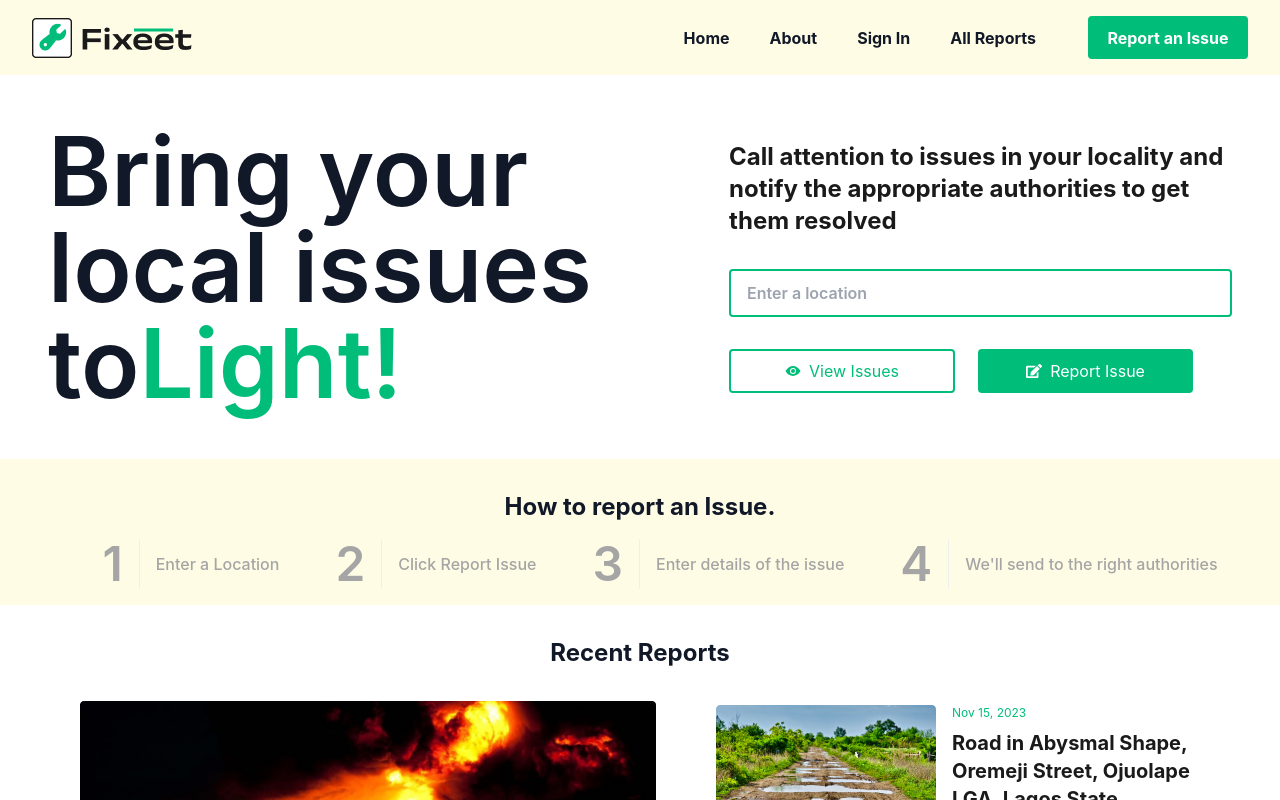
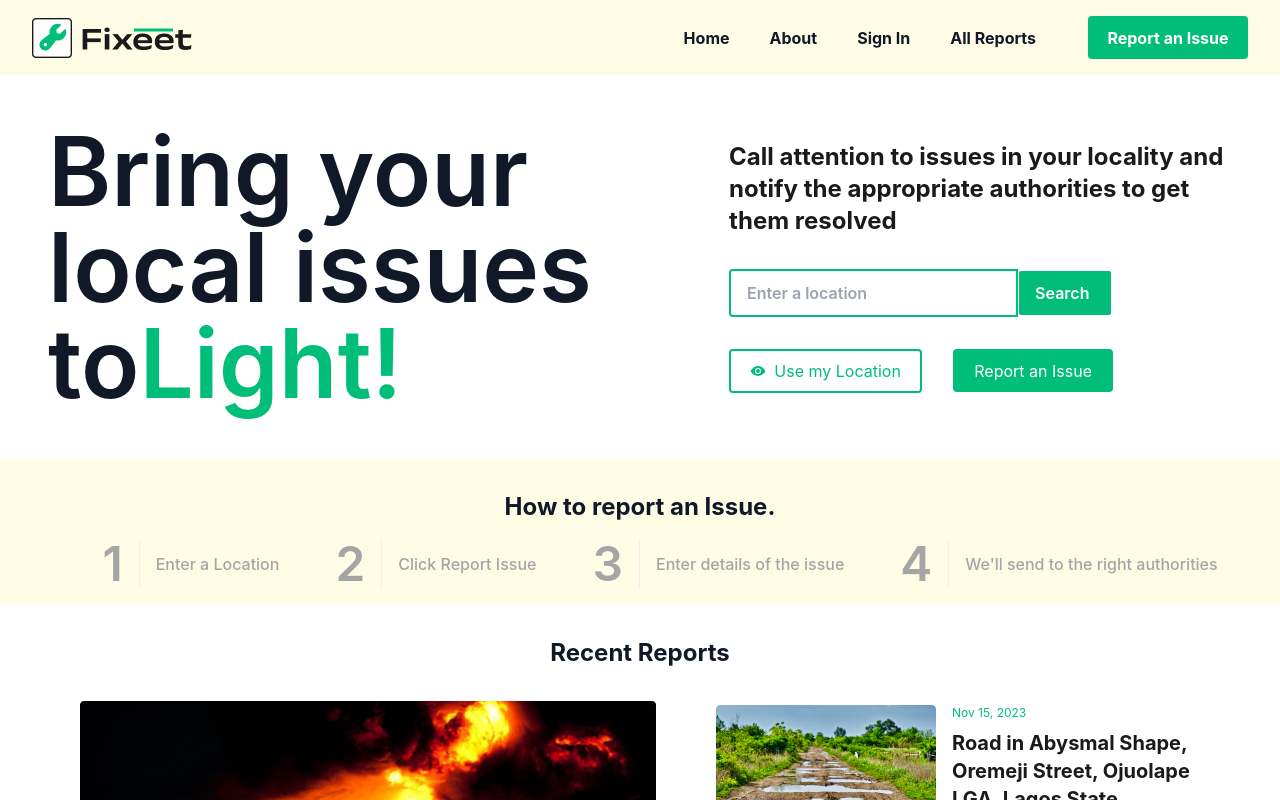
Before and after one commit to stanleychiemelapaul/Fixeet-Frontend, a React (Vite) app: page / in a window 1280 px wide. Shown: the top 800 px of the page. Built offline with nearby package versions, Linux system fonts and the light colour scheme.

Commit message:
implemented search functionality on map using maptiler API and Open street map on the report pages

```diff
--- a/src/components/ReportIssue.jsx
+++ b/src/components/ReportIssue.jsx
@@ -65,7 +65,7 @@ const ReportIssue = ({ onClose }) => {
       <section
         id="close-modal"
         onClick={handleOnClose}
-        className="flex flex-col items-center justify-center fixed inset-0 z-40 bg-black bg-opacity-[0.8] backdrop-blur-0 w-[100%]"
+        className="flex flex-col items-center justify-center fixed inset-0 z-50 bg-black bg-opacity-[0.8] backdrop-blur-0 w-[100%]"
       >
         <div className="flex flex-col gap-8 w-[95%] bg-[#fff]  md:mx-24 p-8 rounded-xl h-auto md:w-[30rem] md:max-w-[50%]">
           <h1 className="text-primary md:text-4xl text-2xl font-bold ">
--- a/src/components/profilePicture.jsx
+++ b/src/components/profilePicture.jsx
@@ -31,7 +31,7 @@ const Profile = () => {
 
   return (
     <div>
-      <div className=" flex flex-col justify-center items-center">
+      <div className=" flex flex-col justify-center bg-yellow-300 items-center">
         {" "}
         <img
           style={{
@@ -46,8 +46,7 @@ const Profile = () => {
           alt="placeholder profile image"
         />
         <label htmlFor="" className="mt-3 font-semibold text-5xl mb-4">
-          {" "}
-          Winfred Isaac{" "}
+          Winfred Isaac
         </label>
         <Dialog
           visible={imageCrop}
--- /dev/null
+++ b/src/components/search.jsx
@@ -0,0 +1,119 @@
+import React, { useState } from "react";
+import { Input, InputGroup, InputRightAddon } from "@chakra-ui/react";
+import { List, ListItem, Flex, Divider, Text, Image } from "@chakra-ui/react";
+import locationImage from "/location.png";
+
+const NOMINATIM_BASE_URL = "https://nominatim.openstreetmap.org/search?";
+
+const params = {
+  q: "",
+  format: "json",
+  addressdetails: "addressdetails",
+};
+
+const SearchBox = (props) => {
+  const { selectPosition, setSelectPosition } = props;
+  const [searchText, setSearchText] = useState("");
+  const [listPlace, setListPlace] = useState([]);
+  const [dropdownOpen, setDropdownOpen] = useState(false);
+
+  const handleSearch = () => {
+    const params = {
+      q: searchText,
+      format: "json",
+      addressdetails: 1,
+      polygon_geojson: 0,
+    };
+
+    const queryString = new URLSearchParams(params).toString();
+    const requestOptions = {
+      method: "GET",
+      redirect: "follow",
+    };
+    fetch(`${NOMINATIM_BASE_URL}${queryString}`, requestOptions)
+      .then((response) => response.text())
+      .then((result) => {
+        setListPlace(JSON.parse(result));
+        setDropdownOpen(true); // Open the dropdown when results are fetched
+      })
+      .catch((err) => console.log("err: ", err));
+  };
+
+  const handleSelect = (item) => {
+    setSelectPosition(item);
+    setDropdownOpen(false); // Close the dropdown on item selection
+  };
+
+  return (
+    <>
+      <div className=" flex relative w-full">
+        <InputGroup size="xl" h="3rem" maxW="24rem" fontWeight={600}>
+          <Input
+            placeholder="Enter a location"
+            bg="bg-white"
+            color="#00BE7A"
+            border="2px"
+            borderRadius="4px"
+            px="1rem"
+            value={searchText}
+            onChange={(e) => {
+              setSearchText(e.target.value);
+            }}
+          />
+          <InputRightAddon
+            w="6rem"
+            bg="#00BE7A"
+            color="white"
+            pl=".75rem"
+            border="2px"
+            borderRadius="4px"
+            px="1rem"
+            className="cursor-pointer"
+            onClick={handleSearch}
+          >
+            Search
+          </InputRightAddon>
+        </InputGroup>
+        {dropdownOpen && (
+          <div
+            className="flex  absolute  bg-light text-sm"
+            style={{
+              top: "100%",
+              left: 0,
+              zIndex: 20,
+            }}
+          >
+            <List spacing={0} borderWidth="1px" borderRadius="md">
+              {listPlace.map((item) => (
+                <div key={item?.place_id}>
+                  <ListItem
+                    onClick={() => {
+                      handleSelect(item);
+                    }}
+                    cursor="pointer"
+                    _hover={{ bg: "gray.100" }}
+                  >
+                    <Flex align="center" p={1}>
+                      <Image
+                        src={locationImage}
+                        alt="location"
+                        boxSize={38}
+                        borderRadius="md"
+                      />
+                      <Text ml={2} fontWeight="bold">
+                        {item?.display_name}
+                      </Text>
+                    </Flex>
+                  </ListItem>
+                  <Divider />
+                </div>
+              ))}
+            </List>
+          </div>
+        )}
+      </div>
+    </>
+  );
+};
+
+export default SearchBox;
--- a/src/pages/all-reports.jsx
+++ b/src/pages/all-reports.jsx
@@ -1,13 +1,15 @@
-import React from "react";
+import React, { useState } from "react";
 import useSubmit from "@/hooks/useSubmit";
 import { LoginSchema } from "@/config/schema";
 import NavBar from "@/components/navbar";
 import Footer from "@/components/footer";
 import MapView from "@/components/mymap";
 import Button from "@/components/button";
+import SearchBox from "../components/search";
 
 const AllReports = () => {
   const { errors, register, handleSubmit } = useSubmit(LoginSchema);
+  const [selectPosition, setSelectPosition] = useState(null);
 
   const onLogin = (data) => {
     console.log(data);
@@ -83,9 +85,14 @@ const AllReports = () => {
               </Button>
             </div>
           </div>
-
-          <div className=" hidden md:flex md:flex-col gap-4  md:p-1 bg-tetiary z-10">
-            <MapView />
+          <div className="flex flex-col gap-2">
+            <SearchBox
+              selectPosition={selectPosition}
+              setSelectPosition={setSelectPosition}
+            />
+            <div className="hidden md:flex md:flex-col gap-4  md:p-1 bg-tetiary z-10">
+              <MapView selectPosition={selectPosition} />
+            </div>
           </div>
         </div>
       </section>
--- a/src/pages/home.jsx
+++ b/src/pages/home.jsx
@@ -1,4 +1,4 @@
-import React from "react";
+import React, { useState } from "react";
 import useSubmit from "@/hooks/useSubmit";
 import { LoginSchema } from "@/config/schema";
 import NavBar from "@/components/navbar";
@@ -7,9 +7,12 @@ import Button from "@/components/button";
 import { IoEyeSharp } from "react-icons/io5";
 import { FaEdit } from "react-icons/fa";
 import { Flex, Input, InputGroup, Divider, Center } from "@chakra-ui/react";
+import SearchBox from "@/components/search";
+import ReportIssueButton from "@/components/ReportIssueButton";
 
-const Login = () => {
+const Home = () => {
   const { errors, register, handleSubmit } = useSubmit(LoginSchema);
+  const [selectPosition, setSelectPosition] = useState(null);
 
   const onLogin = (data) => {
     console.log(data);
@@ -31,7 +34,11 @@ const Login = () => {
               Call attention to issues in your locality and notify the
               appropriate authorities to get them resolved
             </h2>
-            <InputGroup size="xl" h="3rem" fontWeight={600}>
+            <SearchBox
+              selectPosition={selectPosition}
+              setSelectPosition={setSelectPosition}
+            />
+            {/* <InputGroup size="xl" h="3rem" fontWeight={600}>
               <Input
                 placeholder="Enter a location"
                 bg="bg-white"
@@ -40,7 +47,7 @@ const Login = () => {
                 borderRadius="4px"
                 px="1rem"
               />
-            </InputGroup>
+            </InputGroup> */}
             {/* <Input
               name="location"
               bg="bg-white"
@@ -52,22 +59,25 @@ const Login = () => {
               placeholder="Enter a location"
               variant="primary"
             /> */}
-            <div className="flex gap-2  w-auto justify-between md:w-[29rem]">
+            <div className="flex   md:max-w-[24rem] justify-between ">
               {" "}
               <Button
                 variant="secondary"
                 type="submit"
                 className=" rounded-[4px] flex items-center gap-2 justify-center hover:border-[#007A4E]"
               >
-                <IoEyeSharp /> View Issues
+                <IoEyeSharp /> Use my Location
               </Button>
-              <Button
+              <div>
+                <ReportIssueButton />
+              </div>
+              {/* <Button
                 variant="primary"
-                type="submit"
+                // type="submit"
                 className="rounded-[4px] px-0 mx-0 flex gap-2 items-center justify-center hover:bg-[#007A4E]"
               >
                 <FaEdit /> Report Issue
-              </Button>
+              </Button> */}
             </div>
           </div>
         </div>
@@ -253,4 +263,4 @@ const Login = () => {
   );
 };
 
-export default Login;
+export default Home;
--- a/src/pages/report.jsx
+++ b/src/pages/report.jsx
@@ -1,4 +1,4 @@
-import React from "react";
+import React, { useState } from "react";
 import useSubmit from "@/hooks/useSubmit";
 import { LoginSchema } from "@/config/schema";
 import NavBar from "@/components/navbar";
@@ -8,13 +8,16 @@ import Button from "@/components/button";
 import { Flex, Input, InputGroup, Divider, Center } from "@chakra-ui/react";
 import { Select, Textarea } from "@chakra-ui/react";
 import { IoCaretBackOutline } from "react-icons/io5";
+import SearchBox from "@/components/search";
 
 const Report = (handleOnClose) => {
   const { errors, register, handleSubmit } = useSubmit(LoginSchema);
+  const [selectPosition, setSelectPosition] = useState(null);
 
   const onLogin = (data) => {
     console.log(data);
   };
+
   return (
     <React.Fragment>
       <NavBar />
@@ -96,9 +99,14 @@ const Report = (handleOnClose) => {
               <span className="text-sm text-tetiary">Dec 12, 2023</span>
             </p>
           </div>
-
-          <div className="hidden md:flex md:flex-col gap-4  md:p-1 bg-tetiary z-10">
-            <MapView />
+          <div className="flex flex-col gap-2">
+            <SearchBox
+              selectPosition={selectPosition}
+              setSelectPosition={setSelectPosition}
+            />
+            <div className="hidden md:flex md:flex-col gap-4  md:p-1 bg-tetiary z-10">
+              <MapView selectPosition={selectPosition} />
+            </div>
           </div>
         </div>
       </section>
```
Also changed, not shown: src/components/mymap.jsx (+42 -9 lines).
